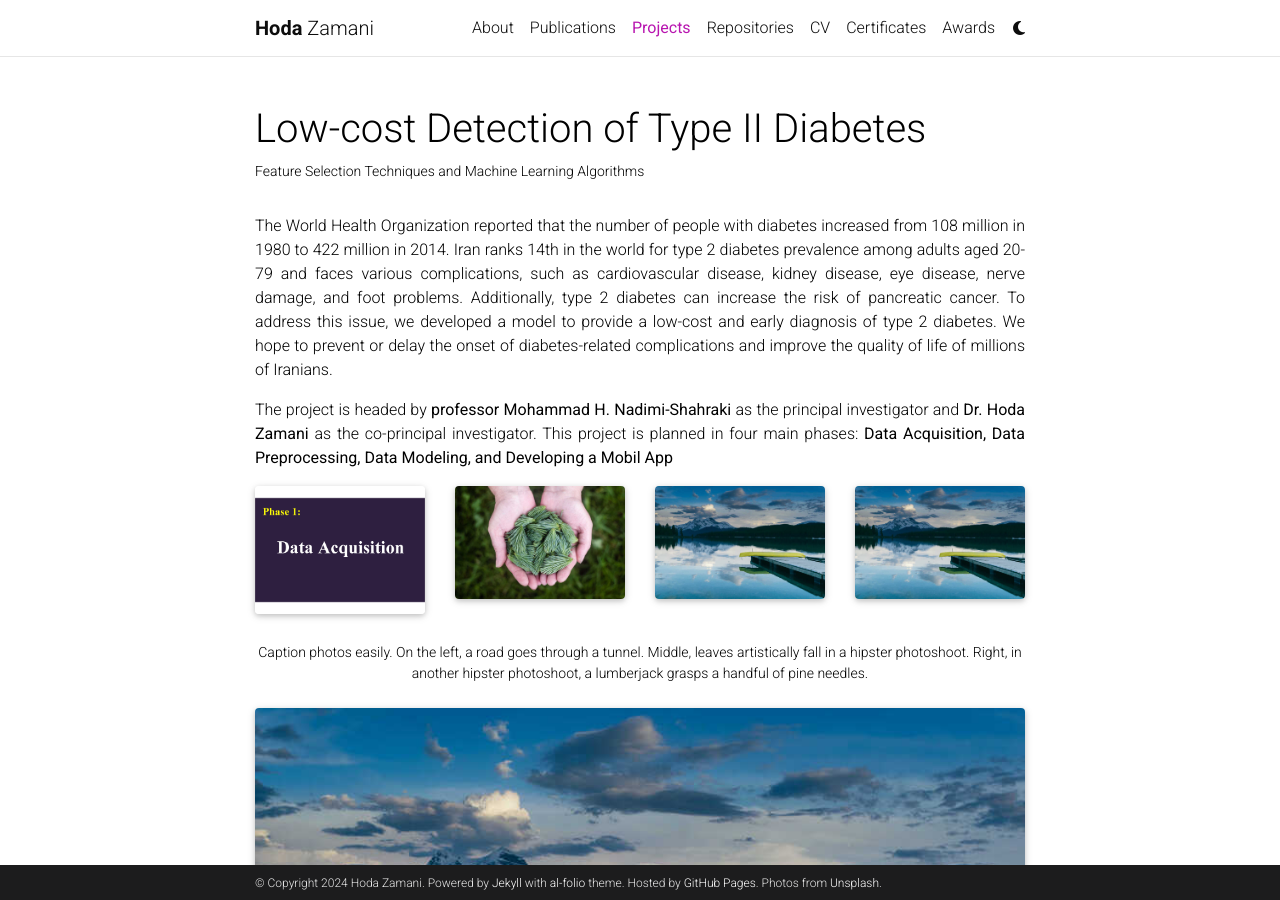
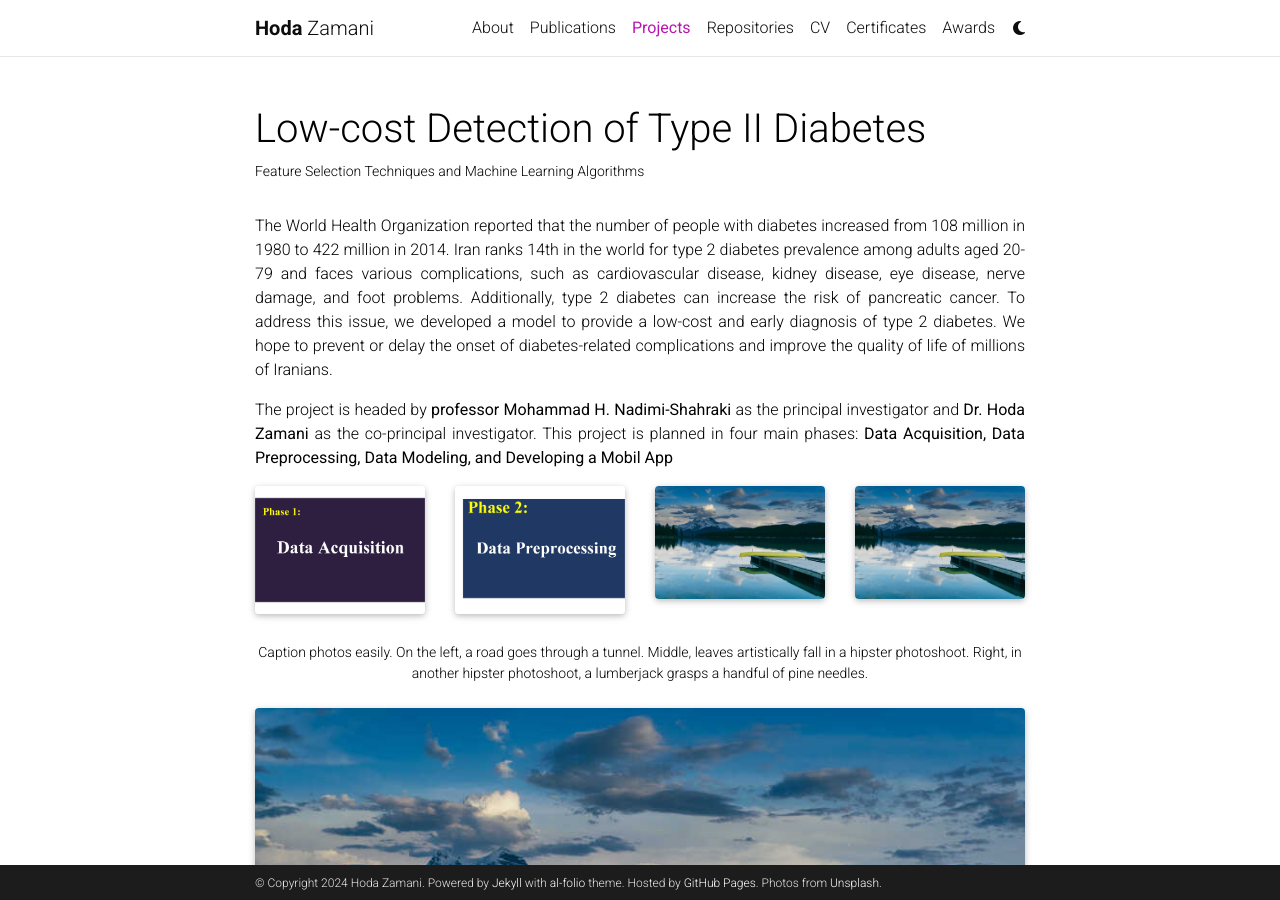
Before and after one commit to HodaZamani/HodaZamani.github.io, a Jekyll site: the page built from _projects/1_project.md, in a window 1280 px wide and 900 px high. Built offline with Jekyll 4.4.1, drawn with Linux system fonts in a browser that asks for light colours; full-size pictures stand in for the smaller copies a plugin makes; comment, search, counter and statistics services are not loaded; a style sheet for code colours, icons or effects is not loaded.

Commit message:
Update 1_project.md

```diff
--- a/_projects/1_project.md
+++ b/_projects/1_project.md
@@ -18,7 +18,7 @@
         {% include figure.html path="assets/img/P11.jpg" title="Example image" class="img-fluid rounded z-depth-1" %}
     </div>
     <div class="col-sm mt-3 mt-md-0">
-        {% include figure.html path="assets/img/3.jpg" title="example image" class="img-fluid rounded z-depth-1" %}
+        {% include figure.html path="assets/img/P2.jpg" title="example image" class="img-fluid rounded z-depth-1" %}
     </div>
     <div class="col-sm mt-3 mt-md-0">
         {% include figure.html path="assets/img/5.jpg" title="example image" class="img-fluid rounded z-depth-1" %}
```
